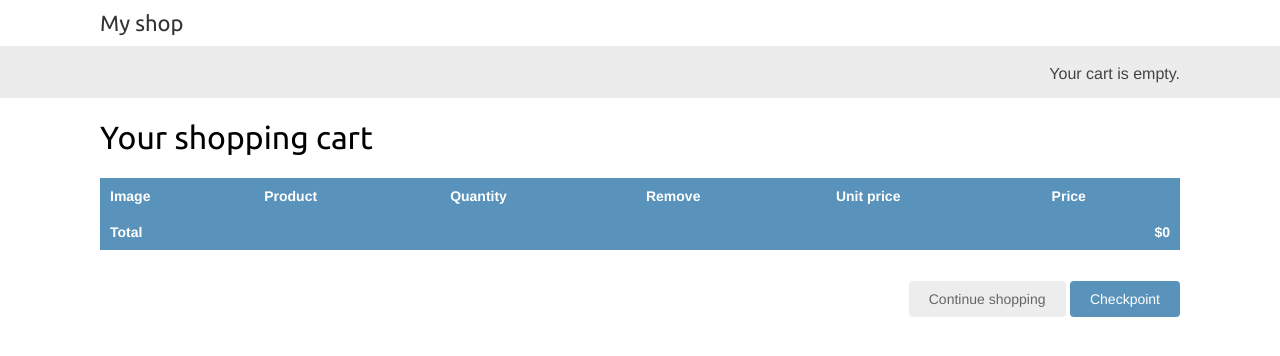
After one commit to Andr27/Shop, a Django app: page /cart/ in a window 1280 px wide. The commit adds this page. Shown: the top 356 px of the page. Run offline with Django 5.2, Linux system fonts and the light colour scheme.

Commit message:
cart ready

```diff
--- a/cart/cart.py
+++ b/cart/cart.py
@@ -49,7 +49,7 @@ class Cart:
     def __len__(self):
         return sum(item['quantity'] for item in self.cart.values())
 
-    def het_total_price(self):
+    def get_total_price(self):
         return sum(Decimal(item['price']) * item["quantity"] for item in self.cart.values())
 
 
--- /dev/null
+++ b/cart/forms.py
@@ -0,0 +1,16 @@
+from django import forms
+
+
+PRODUCT_QUANTITY_CHOOSES = [(i, str(i)) for i in range(1, 21)]
+
+
+class CartAddProductForm(forms.Form):
+    quantity = forms.TypedChoiceField(
+        choices=PRODUCT_QUANTITY_CHOOSES,
+        coerce=int,
+    )
+    override = forms.BooleanField(
+        required=False,
+        initial=False,
+        widget=forms.HiddenInput,
+    )
--- /dev/null
+++ b/cart/templates/cart/detail.html
@@ -0,0 +1,59 @@
+{% extends 'shop/base.html' %}
+{% load static %}
+
+{% block title %} Your shopping cart {% endblock %}
+
+{% block content %}
+    <h1>Your shopping cart</h1>
+    <table class="cart">
+        <thead>
+        <tr>
+            <th>Image</th>
+            <th>Product</th>
+            <th>Quantity</th>
+            <th>Remove</th>
+            <th>Unit price</th>
+            <th>Price</th>
+        </tr>
+        </thead>
+        <tbody>
+        {% for item in cart %}
+            {% with product=item.product %}
+                <tr>
+                    <td>
+                        <a href="{{ product.get_absolute_url }}">
+                            <img src="{% if product.image %}{{ product.image.url }}{% else %}{% static 'img/no_image.png' %}{% endif %}">
+                        </a>
+                    </td>
+                    <td>{{ product.name }}</td>
+                    <td>
+                        <form action="{% url "cart:cart_add" product.id %}" method="post">
+                            {{ item.update_quantity_form.quantity }}
+                            {{ item.update_quantity_form.override }}
+                            <input type="submit" value="Update">
+                            {% csrf_token %}
+                        </form>
+                    </td>
+                    <td>
+                        <form action="{% url "cart:cart_remove" product.id %}" method="post">
+                            <input type="submit" value="Remove">
+                            {% csrf_token %}
+                        </form>
+                    </td>
+                    <td class="num">${{ item.price }} </td>
+                    <td class="num">${{ item.total_price }}</td>
+                </tr>
+            {% endwith %}
+        {% endfor %}
+        <tr class="total">
+            <td>Total</td>
+            <td colspan="4"></td>
+            <td class="num">${{ cart.get_total_price }}</td>
+        </tr>
+        </tbody>
+    </table>
+    <p class="text-right">
+        <a href="{% url "shop:product_list" %}" class="button light">Continue shopping</a>
+        <a href="#" class="button">Checkpoint</a>
+    </p>
+{% endblock %}
--- /dev/null
+++ b/cart/urls.py
@@ -0,0 +1,10 @@
+from django.urls import path
+from . import views
+
+app_name = 'cart'
+
+urlpatterns = [
+    path('', views.cart_detail, name='cart_detail'),
+    path('add/<int:product_id>/', views.cart_add, name='cart_add'),
+    path('remove/<int:product_id>/', views.cart_remove, name='cart_remove'),
+]
--- a/cart/views.py
+++ b/cart/views.py
@@ -1,3 +1,29 @@
-from django.shortcuts import render
+from django.shortcuts import render, get_object_or_404, redirect
+from django.views.decorators.http import require_POST
+from shop.models import Product
+from .cart import Cart
+from .forms import CartAddProductForm
 
-# Create your views here.
+@require_POST
+def cart_add(request, product_id):
+    cart = Cart(request)
+    product = get_object_or_404(Product, id=product_id)
+    form = CartAddProductForm(request.POST)
+    if form.is_valid():
+        cd = form.cleaned_data
+        cart.add(product=product, quantity=cd['quantity'], override_quantity=cd['override'])
+    return redirect('cart:cart_detail')
+
+
+@require_POST
+def cart_remove(request, product_id):
+    cart = Cart(request)
+    product = get_object_or_404(Product, id=product_id)
+    cart.remove(product)
+    return redirect('cart:cart_detail')
+
+def cart_detail(request):
+    cart = Cart(request)
+    for item in cart:
+        item["update_quantity_form" ] = CartAddProductForm(initial={'quantity': item["quantity"], 'override':True})
+    return render(request, 'cart/detail.html', {'cart': cart})
--- a/myshop/urls.py
+++ b/myshop/urls.py
@@ -21,6 +21,7 @@ from django.urls import path, include
 
 urlpatterns = [
     path('admin/', admin.site.urls),
+    path('cart/', include('cart.urls', namespace='cart')),
     path('', include('shop.urls', namespace='shop')),
 ]
 
--- a/shop/templates/shop/product/detail.html
+++ b/shop/templates/shop/product/detail.html
@@ -14,6 +14,11 @@
             </a>
         </h2>
         <p class="price">${{ product.price }}</p>
+    <form action="{% url "cart:cart_add" product.id %}" method="post">
+        {{ cart_product_form }}
+        {% csrf_token %}
+        <input type="submit" value="Add to cart">
+    </form>
         {{ product.description|linebreaks }}
     </div>
 {% endblock %}
--- a/shop/views.py
+++ b/shop/views.py
@@ -1,6 +1,6 @@
 from django.shortcuts import render, get_object_or_404
 from .models import Product, Category
-
+from cart.forms import CartAddProductForm
 
 def product_list(request, category_slug=None):
     category = None
@@ -24,4 +24,5 @@ def product_list(request, category_slug=None):
 
 def product_detail(request, slug, id):
     product = get_object_or_404(Product, slug=slug, id=id)
-    return render(request, 'shop/product/detail.html', {'product': product})
+    cart_product_form=CartAddProductForm()
+    return render(request, 'shop/product/detail.html', {'product': product, 'cart_product_form': cart_product_form})
```
Also changed, not shown: media/products/2025/12/07/ak.webp (added).
